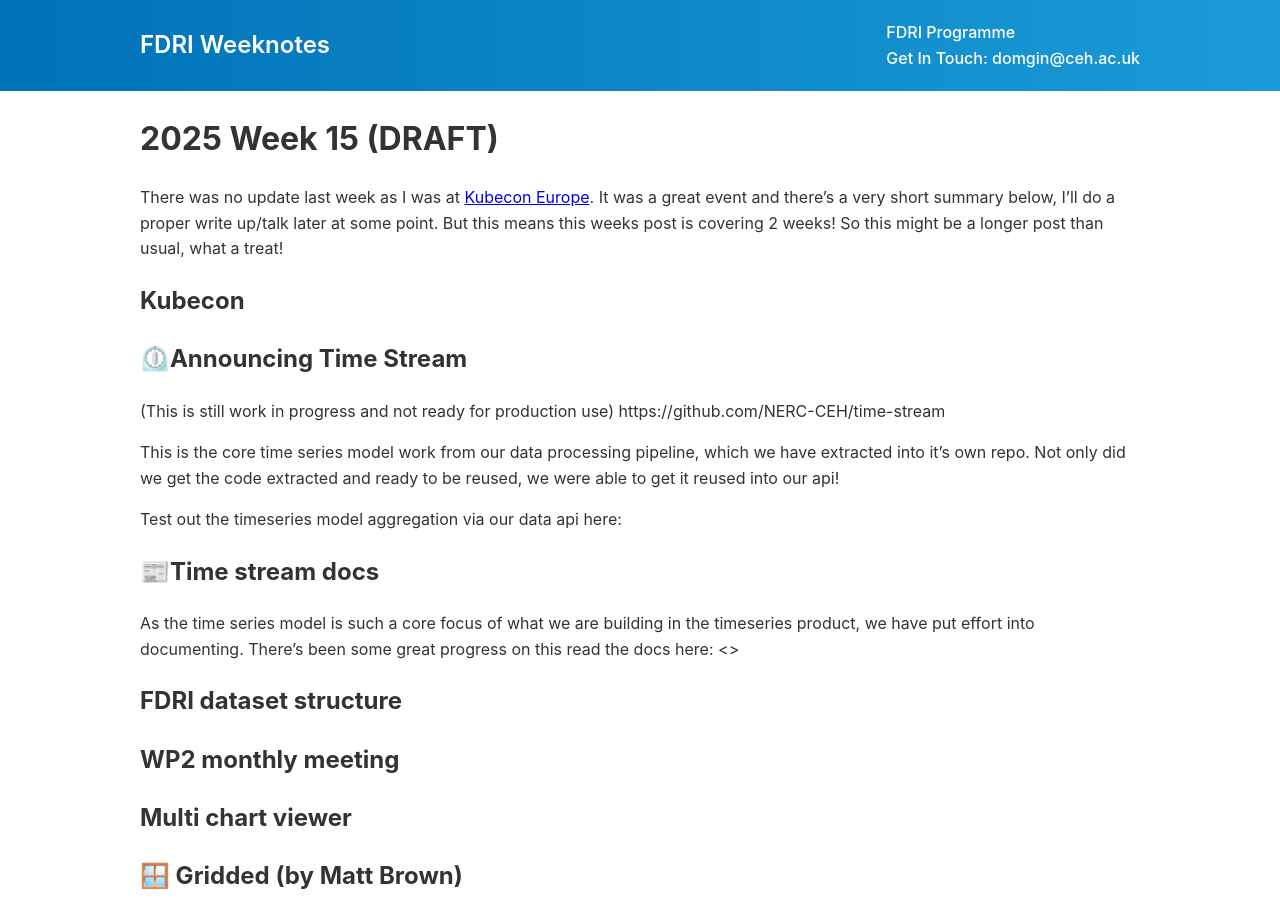
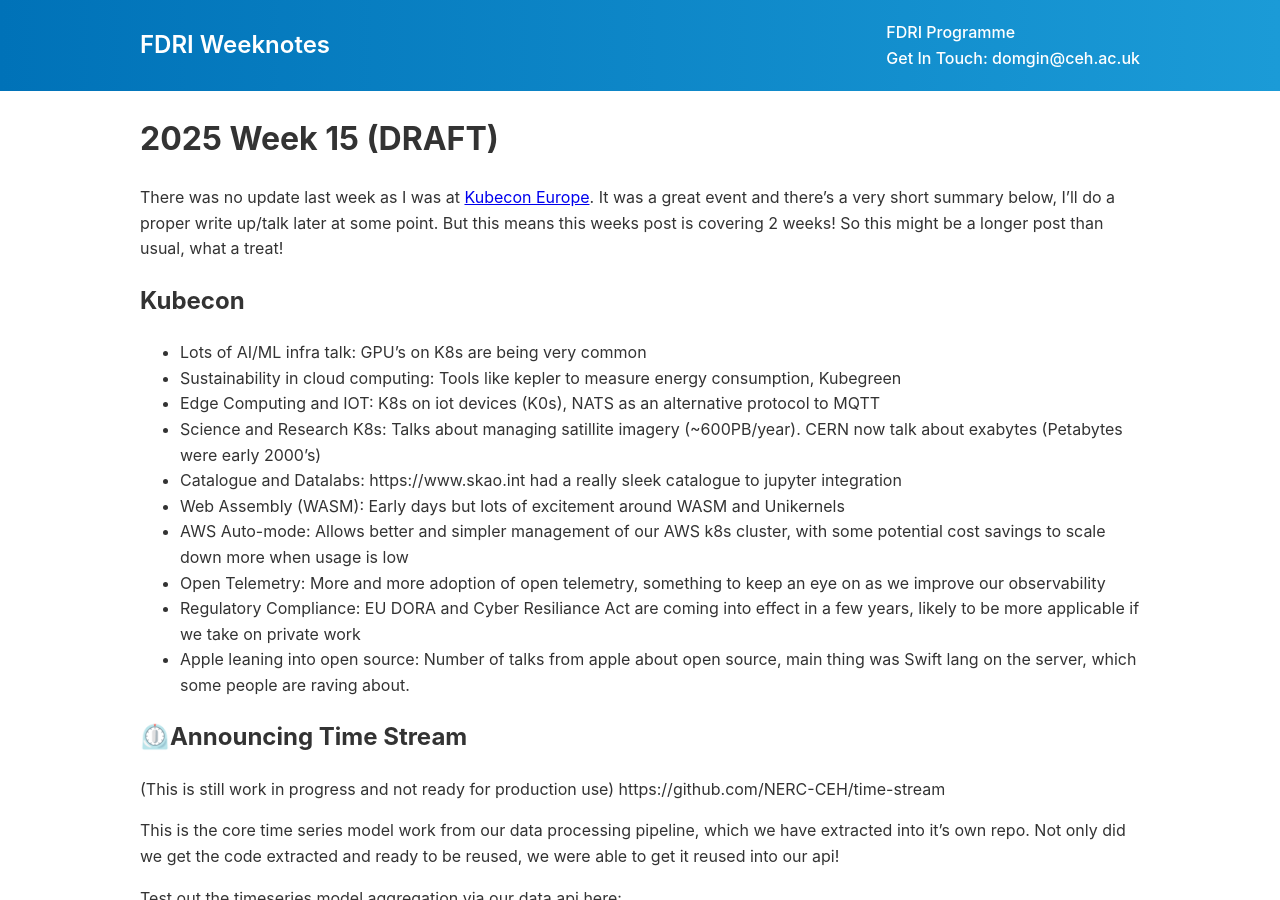
Before and after one commit to NERC-CEH/fdri_words, a Jekyll site: the page built from weeknotes/2025/15.md, in a window 1280 px wide and 900 px high. Built offline with Jekyll 4.4.1, drawn with Linux system fonts in a browser that asks for light colours; our own code applies the rules of GitHub Pages for plain Markdown files.

Commit message:
Update 15.md

```diff
--- a/weeknotes/2025/15.md
+++ b/weeknotes/2025/15.md
@@ -3,6 +3,17 @@
 There was no update last week as I was at [Kubecon Europe](https://events.linuxfoundation.org/kubecon-cloudnativecon-europe/). It was a great event and there's a very short summary below, I'll do a proper write up/talk later at some point. But this means this weeks post is covering 2 weeks! So this might be a longer post than usual, what a treat!
 
 ## Kubecon
+- Lots of AI/ML infra talk: GPU's on K8s are being very common
+- Sustainability in cloud computing: Tools like kepler to measure energy consumption, Kubegreen
+- Edge Computing and IOT: K8s on iot devices (K0s), NATS as an alternative protocol to MQTT
+- Science and Research K8s: Talks about managing satillite imagery (~600PB/year). CERN now talk about exabytes (Petabytes were early 2000's)
+- Catalogue and Datalabs: https://www.skao.int had a really sleek catalogue to jupyter integration
+- Web Assembly (WASM): Early days but lots of excitement around WASM and Unikernels
+- AWS Auto-mode: Allows better and simpler management of our AWS k8s cluster, with some potential cost savings to scale down more when usage is low
+- Open Telemetry: More and more adoption of open telemetry, something to keep an eye on as we improve our observability
+- Regulatory Compliance: EU DORA and Cyber Resiliance Act are coming into effect in a few years, likely to be more applicable if we take on private work
+- Apple leaning into open source: Number of talks from apple about open source, main thing was Swift lang on the server, which some people are raving about.
+
 
 ## ⏲️Announcing Time Stream
 (This is still work in progress and not ready for production use)
```
